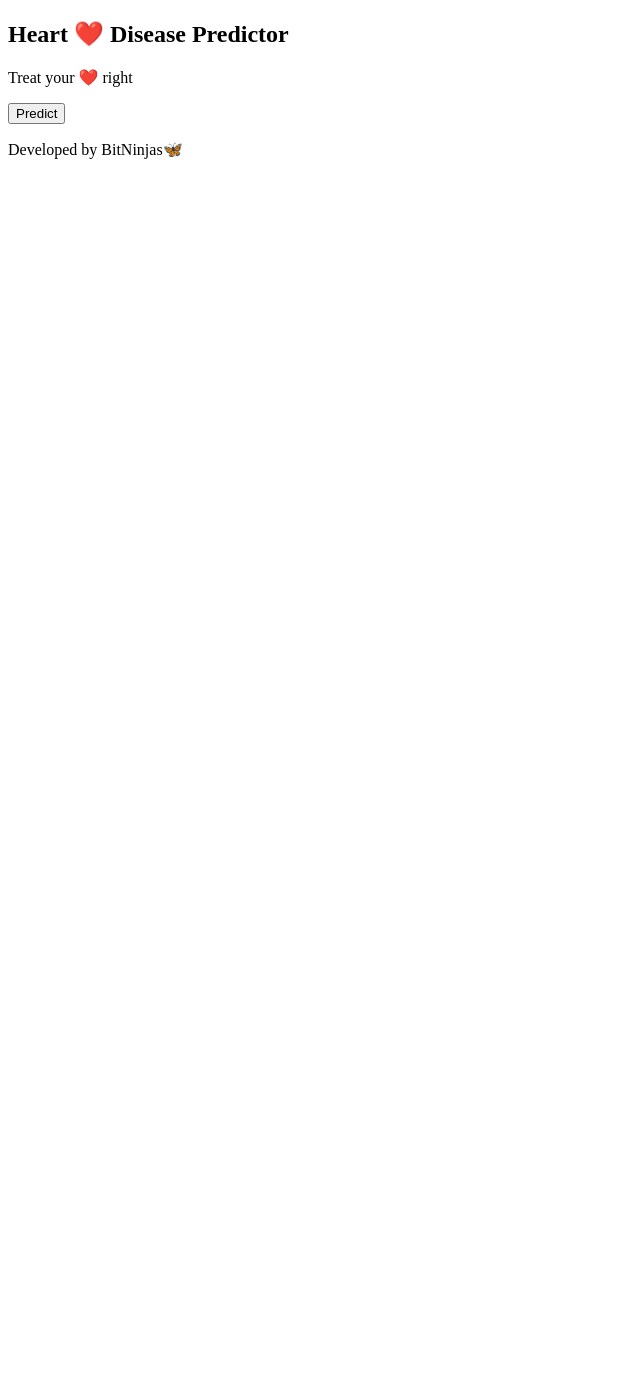
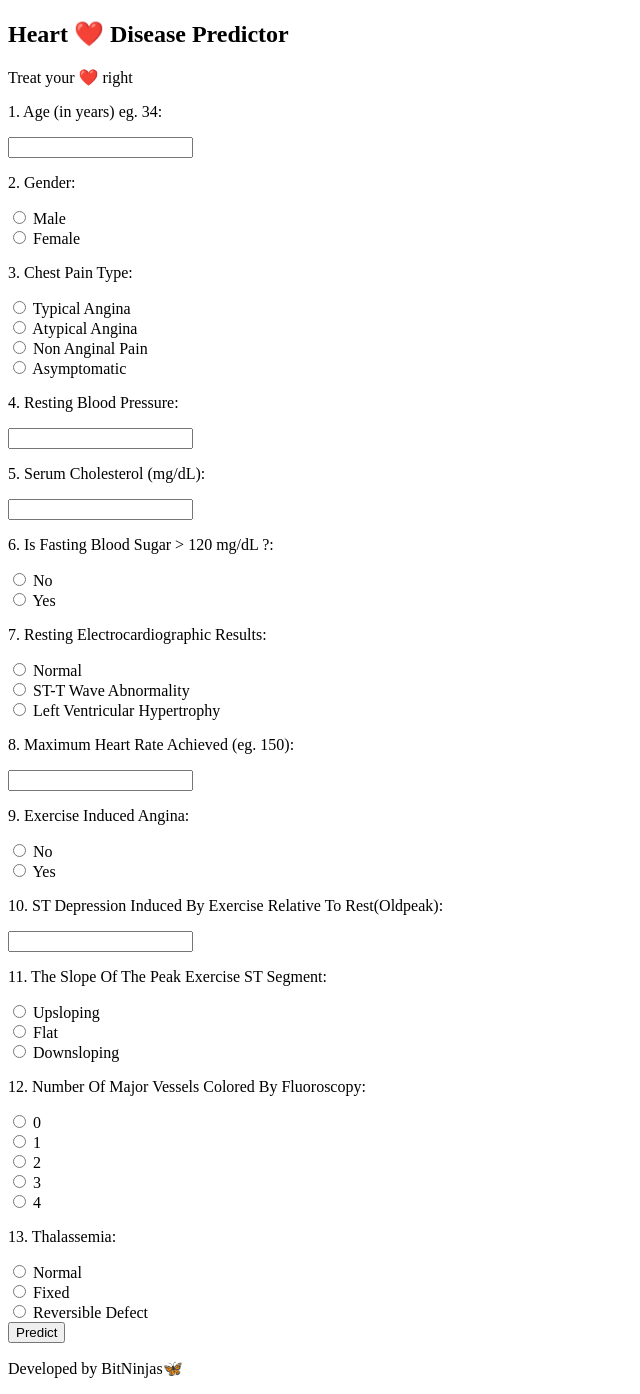
Before and after one commit to rudrajit1729/Heart-Disease-Predictor, a Python web app: template templates/index.html in a window 1280 px wide. Shown: the whole page, without its empty margins (0-640 px from the left). Before the commit the page ends 159 px from the top, so only its background shows below. Run offline with Jinja, Linux system fonts and the light colour scheme; the template is opened without the code that fills it, so the values that code supplies are empty; some libraries are stand-ins or nearby versions.

Commit message:
Update index.html

```diff
--- a/templates/index.html
+++ b/templates/index.html
@@ -26,6 +26,95 @@
         <!-- Text Area -->
     	<div class="ml-container">
     		<form action="{{ url_for('predict') }}" method="POST">
+                <p>1. Age (in years) eg. 34:</p>
+                <input class="form-input" type="text" name="age" required><br>
+                <div class="gender">
+                    <p>2. Gender:</p>
+                    <input class="form-input1" type="radio" id="male" name="sex" value="1" required>
+                        <label for="male">Male</label><br>
+                    <input class="form-input1" type="radio" id="female" name="sex" value="0" required>
+                        <label for="female">Female</label><br>
+                </div>
+                <div class="cptype">
+                    <p>3. Chest Pain Type:</p>
+                    <input class="form-input1" type="radio" id="type1" name="cp" value="0" required>
+                        <label for="type1">Typical Angina</label><br>
+                    <input class="form-input1" type="radio" id="type2" name="cp" value="1" required>
+                        <label for="type2">Atypical Angina</label><br>
+                    <input class="form-input1" type="radio" id="type3" name="cp" value="2" required>
+                        <label for="type3">Non Anginal Pain</label><br>
+                    <input class="form-input1" type="radio" id="type4" name="cp" value="3" required>
+                        <label for="type4">Asymptomatic</label><br>
+                </div>
+                <p>4. Resting Blood Pressure:</p>
+                <input class="form-input" type="text" name="trestbps" required><br>
+                <p>5. Serum Cholesterol (mg/dL):</p>
+                <input class="form-input" type="text" name="chol" required><br>
+
+                <div class="fbs">
+                    <p>6. Is Fasting Blood Sugar > 120 mg/dL ?:</p>
+                    <input class="form-input1" type="radio" id="no" name="fbs" value="0" required>
+                        <label for="no">No</label><br>
+                    <input class="form-input1" type="radio" id="yes" name="fbs" value="1" required>
+                        <label for="yes">Yes</label><br>
+                </div>
+
+                <div class="restecg">
+                    <p>7. Resting Electrocardiographic Results:</p>
+                    <input class="form-input1" type="radio" id="recg1" name="restecg" value="0" required>
+                        <label for="recg1">Normal</label><br>
+                    <input class="form-input1" type="radio" id="recg2" name="restecg" value="1" required>
+                        <label for="recg2">ST-T Wave Abnormality</label><br>
+                    <input class="form-input1" type="radio" id="recg3" name="restecg" value="2" required>
+                        <label for="recg3">Left Ventricular Hypertrophy</label><br>
+                </div>
+                <p>8. Maximum Heart Rate Achieved (eg. 150): </p>
+                <input class="form-input" type="text" name="thalach" required><br>
+
+                <div class="exang">
+                <p>9. Exercise Induced Angina:</p>
+                <input class="form-input1" type="radio" id="ex0" name="exang" value="0" required>
+                    <label for="ex0">No</label><br>
+                <input class="form-input1" type="radio" id="ex1" name="exang" value="1" required>
+                    <label for="ex1">Yes</label><br>
+                </div>
+                <p>10. ST Depression Induced By Exercise Relative To Rest(Oldpeak):</p>
+                <input class="form-input" type="text" name="oldpeak" required><br>
+                <div class="slope">
+                    <p>11. The Slope Of The Peak Exercise ST Segment:</p>
+                    <input class="form-input1" type="radio" id="sl0" name="slope" value="0" required>
+                        <label for="sl0">Upsloping</label><br>
+                    <input class="form-input1" type="radio" id="sl1" name="slope" value="1" required>
+                        <label for="sl1">Flat</label><br>
+                    <input class="form-input1" type="radio" id="sl2" name="slope" value="2" required>
+                        <label for="sl2">Downsloping</label><br>
+                    </div>
+
+                <div class="novessel">
+                <p>12. Number Of Major Vessels Colored By Fluoroscopy:</p>
+                <input class="form-input1" type="radio" id="no0" name="ca" value="0" required>
+                    <label for="no0">0</label><br>
+                <input class="form-input1" type="radio" id="no1" name="ca" value="1" required>
+                    <label for="no1">1</label><br>
+                <input class="form-input1" type="radio" id="no2" name="ca" value="2" required>
+                    <label for="no2">2</label><br>
+                <input class="form-input1" type="radio" id="no3" name="ca" value="3" required>
+                    <label for="no3">3</label><br>
+                <input class="form-input1" type="radio" id="no4" name="ca" value="4" required>
+                    <label for="no4">4</label><br>
+                </div>
+
+                <div class="thal">
+                    <p>13. Thalassemia:</p>
+                    <input class="form-input1" type="radio" id="thal1" name="thal" value="0" required>
+                        <label for="thal1">Normal</label><br>
+                    <input class="form-input1" type="radio" id="thal2" name="thal" value="1" required>
+                        <label for="thal2">Fixed</label><br>
+                    <input class="form-input1" type="radio" id="thal3" name="thal" value="2" required>
+                        <label for="thal3">Reversible Defect</label><br>
+                </div>
+
+
         		<input type="submit" class="my-cta-button" value="Predict">
         	</form>
     	</div>
```
